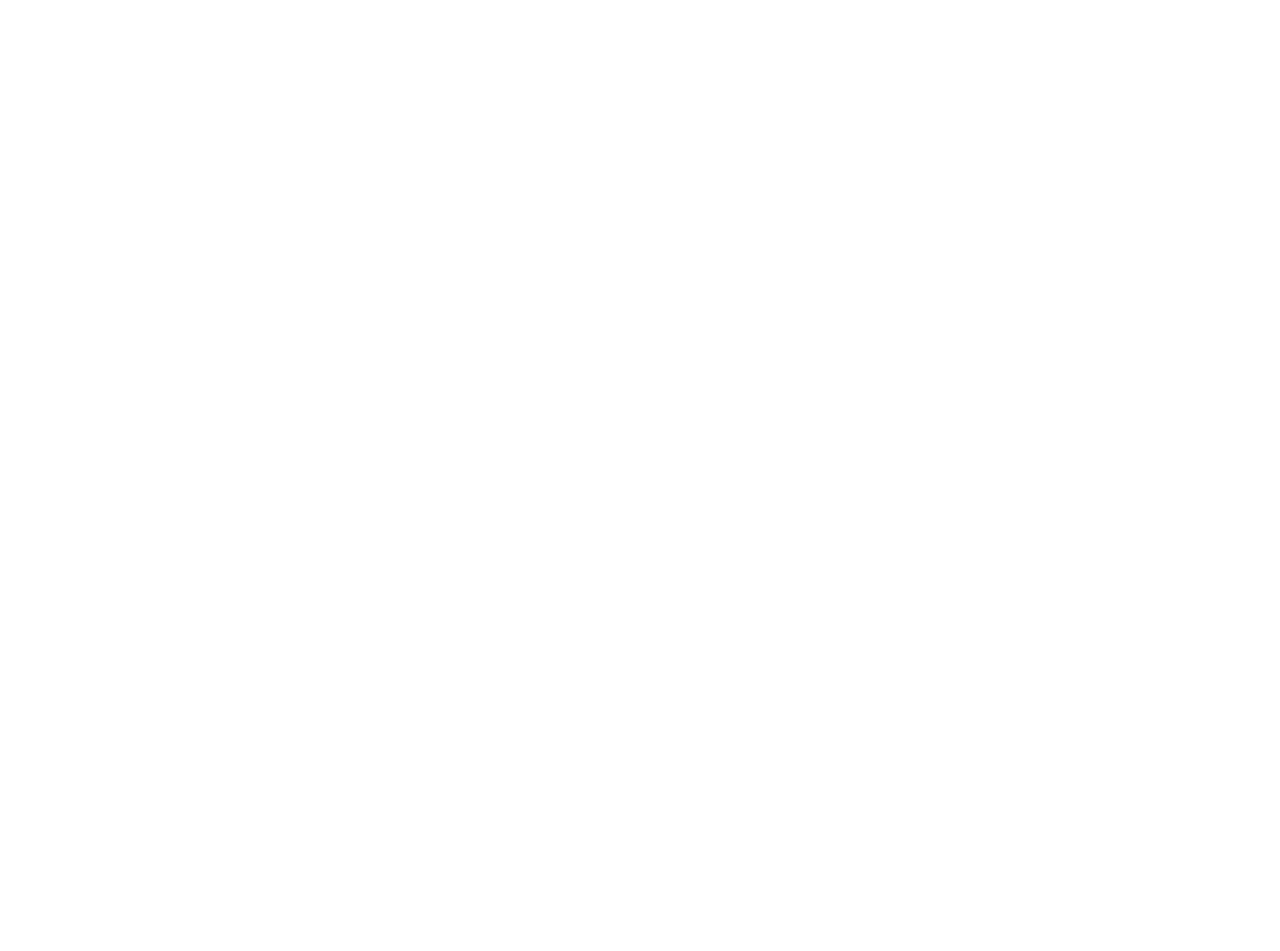
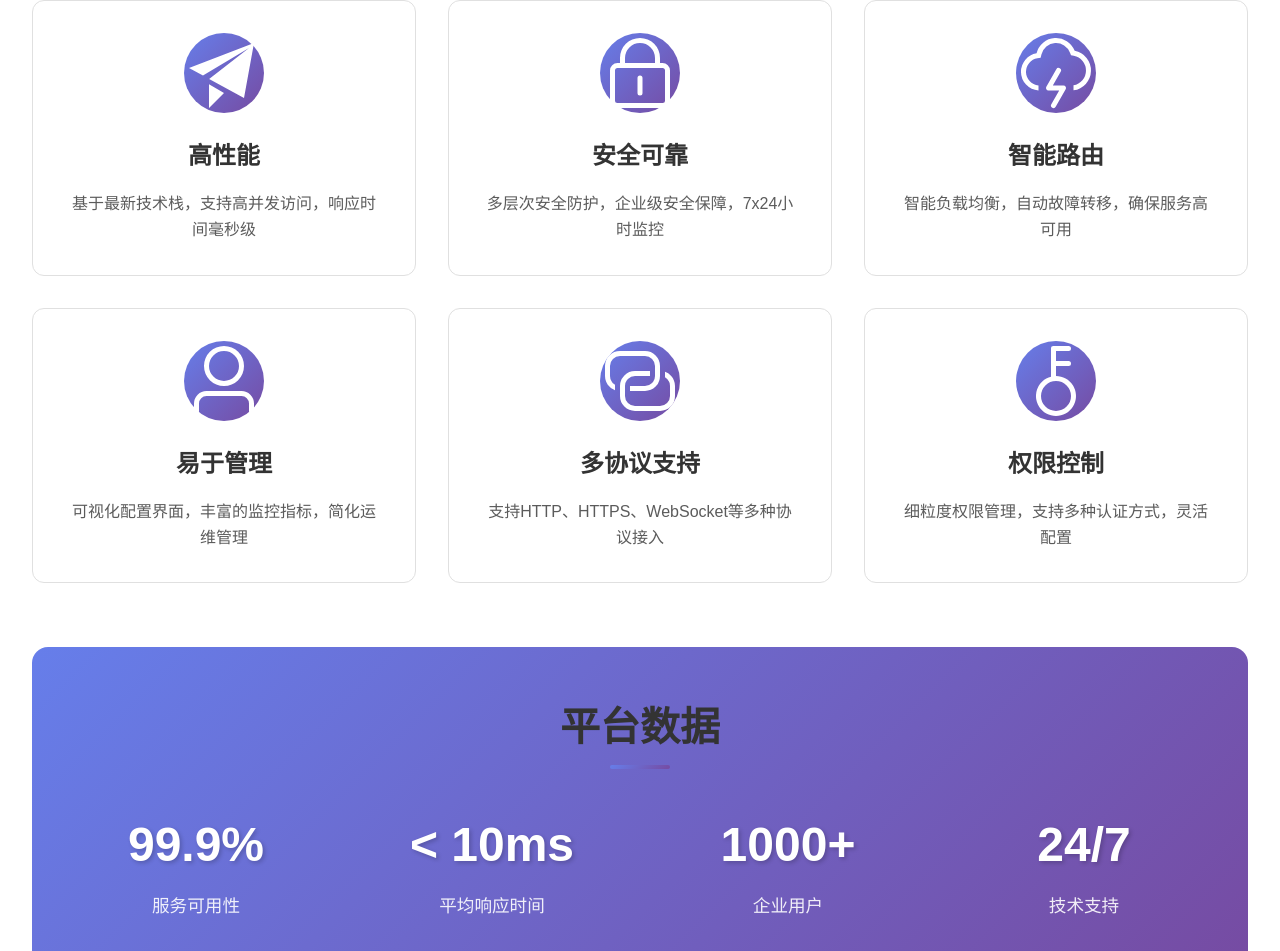
Before and after one commit to chbwl/chbwl-gateway, a Vue app: page /home in a window 1280 px wide. Shown: the part 890-1841 px from the top of the page. Before the commit the page ends 842 px from the top, so only its background shows below. Built offline with nearby package versions, Linux system fonts and the light colour scheme.

Commit message:
feat:轮播图2

```diff
--- a/src/views/Home.vue
+++ b/src/views/Home.vue
@@ -10,7 +10,7 @@
       <div class="container">
         <div class="content-grid">
           <!-- 特色功能 -->
-          <!-- <div class="feature-section">
+          <div class="feature-section">
             <h2 class="section-title">核心功能</h2>
             <div class="features-grid">
               <div class="feature-card" v-for="feature in features" :key="feature.id">
@@ -21,10 +21,10 @@
                 <p class="feature-description">{{ feature.description }}</p>
               </div>
             </div>
-          </div> -->
+          </div>
 
           <!-- 统计数据 -->
-          <!-- <div class="stats-section">
+          <div class="stats-section">
             <h2 class="section-title">平台数据</h2>
             <div class="stats-grid">
               <div class="stat-item" v-for="stat in stats" :key="stat.id">
@@ -32,7 +32,7 @@
                 <div class="stat-label">{{ stat.label }}</div>
               </div>
             </div>
-          </div> -->
+          </div>
         </div>
       </div>
     </section>
```
